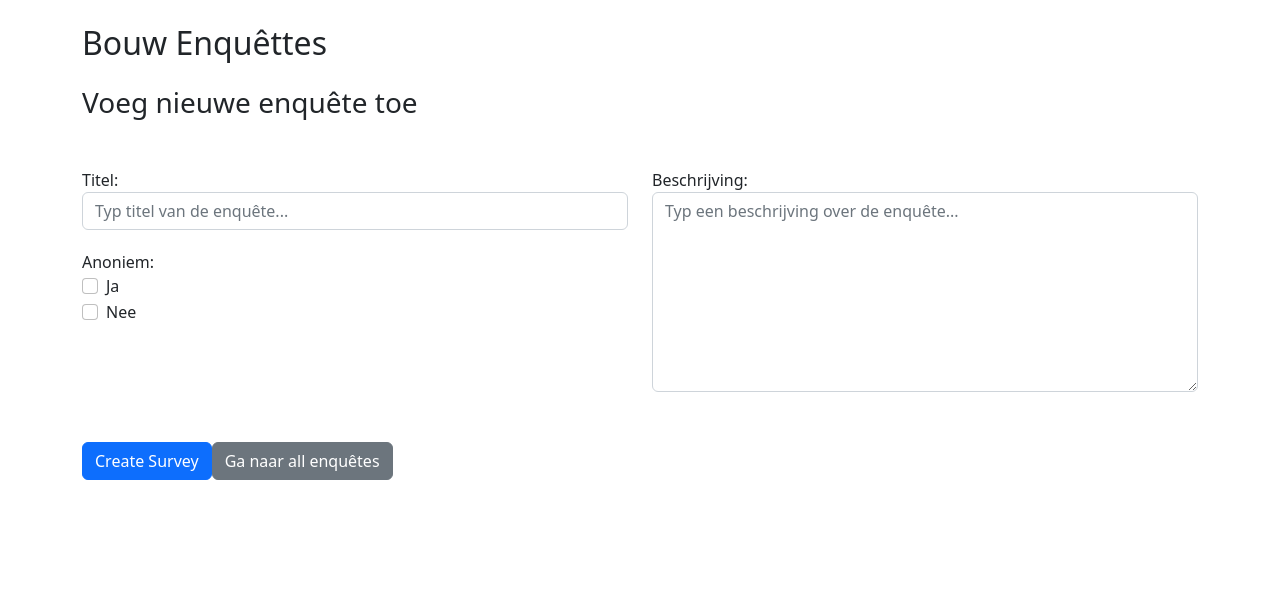
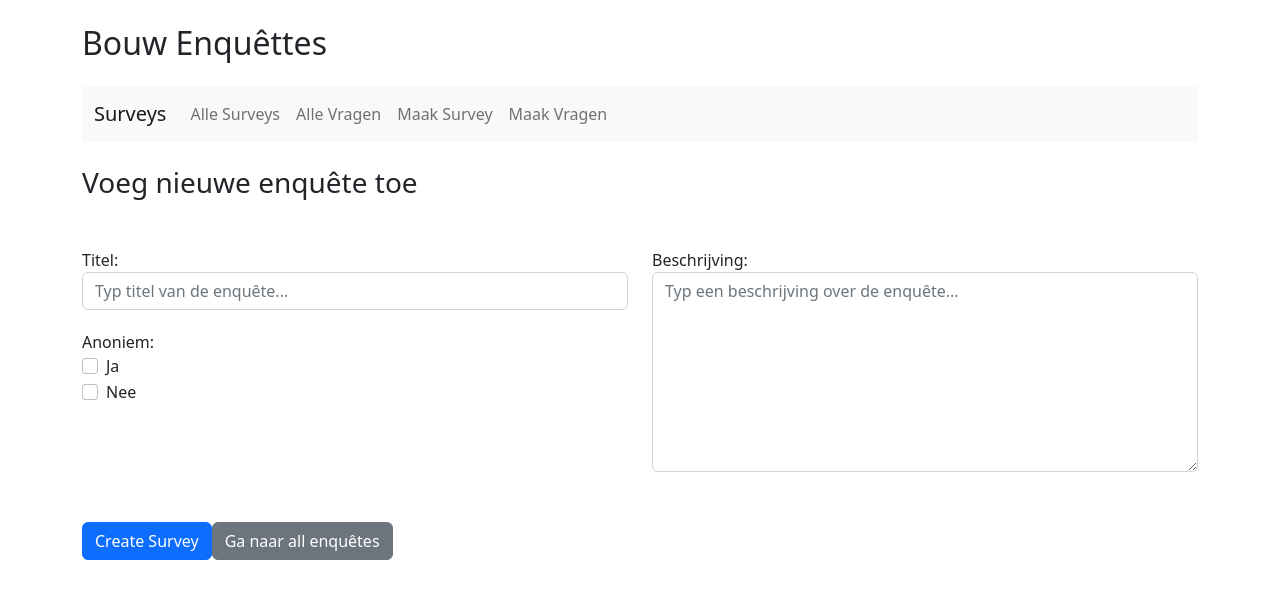
Before and after one commit to Sema-1054531/werkplaats-4-react, a React (Create React App) app in the folder one_piece/: page /surveys/bouw/new in a window 1280 px wide. Shown: the top 598 px of the page. Built offline with nearby package versions, Linux system fonts and the light colour scheme; the HTML template or start-up script is replaced by a standard one.

Commit message:
updated: main

```diff
--- a/one_piece/src/App.js
+++ b/one_piece/src/App.js
@@ -12,6 +12,7 @@ import Questions from "./components/Questions";
 import QuestionSettings from "./components/QuestionSettings";
 import DeleteSurvey from "./components/DeleteSurvey";
 import Surveys from "./components/Surveys";
+
 
 const App = () => {
 
--- a/one_piece/src/components/AddQuestion.js
+++ b/one_piece/src/components/AddQuestion.js
@@ -1,5 +1,6 @@
 import React from 'react';
 import AddQuestionForm from "./AddQuestionForm";
+import {Link} from "react-router-dom";
 
 const Header = () => {
     return (
@@ -9,11 +10,41 @@ const Header = () => {
     );
 };
 
+const Navbar = () => {
+  return (
+    <nav className="navbar navbar-expand-lg navbar-light bg-light">
+      <div className="container">
+        <Link className="navbar-brand" to="/surveys">Surveys</Link>
+        <button className="navbar-toggler" type="button" data-toggle="collapse" data-target="#navbarNav" aria-controls="navbarNav" aria-expanded="false" aria-label="Toggle navigation">
+          <span className="navbar-toggler-icon"></span>
+        </button>
+        <div className="collapse navbar-collapse" id="navbarNav">
+          <ul className="navbar-nav">
+            <li className="nav-item">
+              <Link className="nav-link" to="/surveys/bouw">Alle Surveys</Link>
+            </li>
+            <li className="nav-item">
+              <Link className="nav-link" to="/questions">Alle Vragen</Link>
+            </li>
+            <li className="nav-item">
+              <Link className="nav-link" to="/surveys/bouw/new">Maak Survey</Link>
+            </li>
+            <li className="nav-item">
+              <Link className="nav-link" to="/questions/new">Maak Vragen</Link>
+            </li>
+          </ul>
+        </div>
+      </div>
+    </nav>
+  );
+};
+
 
 const AddSurvey = () => {
   return (
     <div className="container">
         <Header />
+        <Navbar />
         <main>
             <h3 className="my-4">Maak nieuwe vraag aan</h3>
             <div className="row">
--- a/one_piece/src/components/AddQuestionForm.js
+++ b/one_piece/src/components/AddQuestionForm.js
@@ -12,7 +12,7 @@ const AddQuestionForm = () => {
     e.preventDefault();
 
     try {
-      const response = await axios.post('http://localhost:5000/questions/new', {
+      const response = await axios.post('http://localhost:5000/api/questions', {
         question_text,
         question_type,
         is_active
--- a/one_piece/src/components/AddQuestionToSurvey.js
+++ b/one_piece/src/components/AddQuestionToSurvey.js
@@ -10,11 +10,41 @@ const Header = () => {
     );
 };
 
+const Navbar = () => {
+  return (
+    <nav className="navbar navbar-expand-lg navbar-light bg-light">
+      <div className="container">
+        <Link className="navbar-brand" to="/surveys">Surveys</Link>
+        <button className="navbar-toggler" type="button" data-toggle="collapse" data-target="#navbarNav" aria-controls="navbarNav" aria-expanded="false" aria-label="Toggle navigation">
+          <span className="navbar-toggler-icon"></span>
+        </button>
+        <div className="collapse navbar-collapse" id="navbarNav">
+          <ul className="navbar-nav">
+            <li className="nav-item">
+              <Link className="nav-link" to="/surveys/bouw">Alle Surveys</Link>
+            </li>
+            <li className="nav-item">
+              <Link className="nav-link" to="/questions">Alle Vragen</Link>
+            </li>
+            <li className="nav-item">
+              <Link className="nav-link" to="/surveys/bouw/new">Maak Survey</Link>
+            </li>
+            <li className="nav-item">
+              <Link className="nav-link" to="/questions/new">Maak Vragen</Link>
+            </li>
+          </ul>
+        </div>
+      </div>
+    </nav>
+  );
+};
+
 
 const AddQuestionToSurvey = () => {
     return (
         <div className="container">
             <Header />
+            <Navbar />
             <main>
                 <div className="row">
                     <div className="col">
--- a/one_piece/src/components/AddSurvey.js
+++ b/one_piece/src/components/AddSurvey.js
@@ -1,5 +1,6 @@
 import React from 'react';
 import AddSurveyForm from './AddSurveyForm';
+import {Link} from "react-router-dom";
 
 const Header = () => {
     return (
@@ -9,11 +10,42 @@ const Header = () => {
     );
 };
 
+const Navbar = () => {
+  return (
+    <nav className="navbar navbar-expand-lg navbar-light bg-light">
+      <div className="container">
+        <Link className="navbar-brand" to="/surveys">Surveys</Link>
+        <button className="navbar-toggler" type="button" data-toggle="collapse" data-target="#navbarNav" aria-controls="navbarNav" aria-expanded="false" aria-label="Toggle navigation">
+          <span className="navbar-toggler-icon"></span>
+        </button>
+        <div className="collapse navbar-collapse" id="navbarNav">
+          <ul className="navbar-nav">
+            <li className="nav-item">
+              <Link className="nav-link" to="/surveys/bouw">Alle Surveys</Link>
+            </li>
+            <li className="nav-item">
+              <Link className="nav-link" to="/questions">Alle Vragen</Link>
+            </li>
+            <li className="nav-item">
+              <Link className="nav-link" to="/surveys/bouw/new">Maak Survey</Link>
+            </li>
+            <li className="nav-item">
+              <Link className="nav-link" to="/questions/new">Maak Vragen</Link>
+            </li>
+          </ul>
+        </div>
+      </div>
+    </nav>
+  );
+};
+
+
 
 const AddSurvey = () => {
   return (
     <div className="container">
         <Header />
+        <Navbar />
         <main>
             <h3 className="my-4">Voeg nieuwe enquête toe</h3>
             <div className="row">
--- a/one_piece/src/components/Questions.js
+++ b/one_piece/src/components/Questions.js
@@ -10,10 +10,40 @@ const Header = () => {
     );
 };
 
+const Navbar = () => {
+  return (
+    <nav className="navbar navbar-expand-lg navbar-light bg-light">
+      <div className="container">
+        <Link className="navbar-brand" to="/surveys">Surveys</Link>
+        <button className="navbar-toggler" type="button" data-toggle="collapse" data-target="#navbarNav" aria-controls="navbarNav" aria-expanded="false" aria-label="Toggle navigation">
+          <span className="navbar-toggler-icon"></span>
+        </button>
+        <div className="collapse navbar-collapse" id="navbarNav">
+          <ul className="navbar-nav">
+            <li className="nav-item">
+              <Link className="nav-link" to="/surveys/bouw">Alle Surveys</Link>
+            </li>
+            <li className="nav-item">
+              <Link className="nav-link" to="/questions">Alle Vragen</Link>
+            </li>
+            <li className="nav-item">
+              <Link className="nav-link" to="/surveys/bouw/new">Maak Survey</Link>
+            </li>
+            <li className="nav-item">
+              <Link className="nav-link" to="/questions/new">Maak Vragen</Link>
+            </li>
+          </ul>
+        </div>
+      </div>
+    </nav>
+  );
+};
+
 const Surveys = () => {
   return (
     <div className="container">
         <Header />
+        <Navbar />
         <main>
             <h3 className="my-4">Vragen</h3>
             <div className="row">
--- a/one_piece/src/components/Surveys.js
+++ b/one_piece/src/components/Surveys.js
@@ -11,10 +11,40 @@ const Header = () => {
     );
 };
 
+const Navbar = () => {
+  return (
+    <nav className="navbar navbar-expand-lg navbar-light bg-light">
+      <div className="container">
+        <Link className="navbar-brand" to="/surveys">Surveys</Link>
+        <button className="navbar-toggler" type="button" data-toggle="collapse" data-target="#navbarNav" aria-controls="navbarNav" aria-expanded="false" aria-label="Toggle navigation">
+          <span className="navbar-toggler-icon"></span>
+        </button>
+        <div className="collapse navbar-collapse" id="navbarNav">
+          <ul className="navbar-nav">
+            <li className="nav-item">
+              <Link className="nav-link" to="/surveys/bouw">Alle Surveys</Link>
+            </li>
+            <li className="nav-item">
+              <Link className="nav-link" to="/questions">Alle Vragen</Link>
+            </li>
+            <li className="nav-item">
+              <Link className="nav-link" to="/surveys/bouw/new">Maak Survey</Link>
+            </li>
+            <li className="nav-item">
+              <Link className="nav-link" to="/questions/new">Maak Vragen</Link>
+            </li>
+          </ul>
+        </div>
+      </div>
+    </nav>
+  );
+};
+
 const SurveysInBuild = () => {
   return (
     <div className="container">
         <Header />
+        <Navbar />
         <main>
             <div className="row">
                 <div className="col">
--- a/one_piece/src/components/SurveysInBuild.js
+++ b/one_piece/src/components/SurveysInBuild.js
@@ -10,10 +10,40 @@ const Header = () => {
     );
 };
 
+const Navbar = () => {
+  return (
+    <nav className="navbar navbar-expand-lg navbar-light bg-light">
+      <div className="container">
+        <Link className="navbar-brand" to="/surveys">Surveys</Link>
+        <button className="navbar-toggler" type="button" data-toggle="collapse" data-target="#navbarNav" aria-controls="navbarNav" aria-expanded="false" aria-label="Toggle navigation">
+          <span className="navbar-toggler-icon"></span>
+        </button>
+        <div className="collapse navbar-collapse" id="navbarNav">
+          <ul className="navbar-nav">
+            <li className="nav-item">
+              <Link className="nav-link" to="/surveys/bouw">Alle Surveys</Link>
+            </li>
+            <li className="nav-item">
+              <Link className="nav-link" to="/questions">Alle Vragen</Link>
+            </li>
+            <li className="nav-item">
+              <Link className="nav-link" to="/surveys/bouw/new">Maak Survey</Link>
+            </li>
+            <li className="nav-item">
+              <Link className="nav-link" to="/questions/new">Maak Vragen</Link>
+            </li>
+          </ul>
+        </div>
+      </div>
+    </nav>
+  );
+};
+
 const SurveysInBuild = () => {
   return (
     <div className="container">
         <Header />
+        <Navbar />
         <main>
             <div className="row">
                 <div className="col">
@@ -22,7 +52,7 @@ const SurveysInBuild = () => {
             </div>
             <div className="row">
                 <div className="col">
-                    <Link to={"/surveys/new"} className="btn btn-primary">Voeg nieuwe enquêtte</Link>
+                    <Link to={"/surveys/bouw/new"} className="btn btn-primary">Voeg nieuwe enquêtte</Link>
                     <Link to={"/questions/new"} className="btn btn-secondary">Maak nieuwe vragen</Link>
                 </div>
             </div>
```
Also changed, not shown: 1 other file (tests, documents, lock files or other folders).
